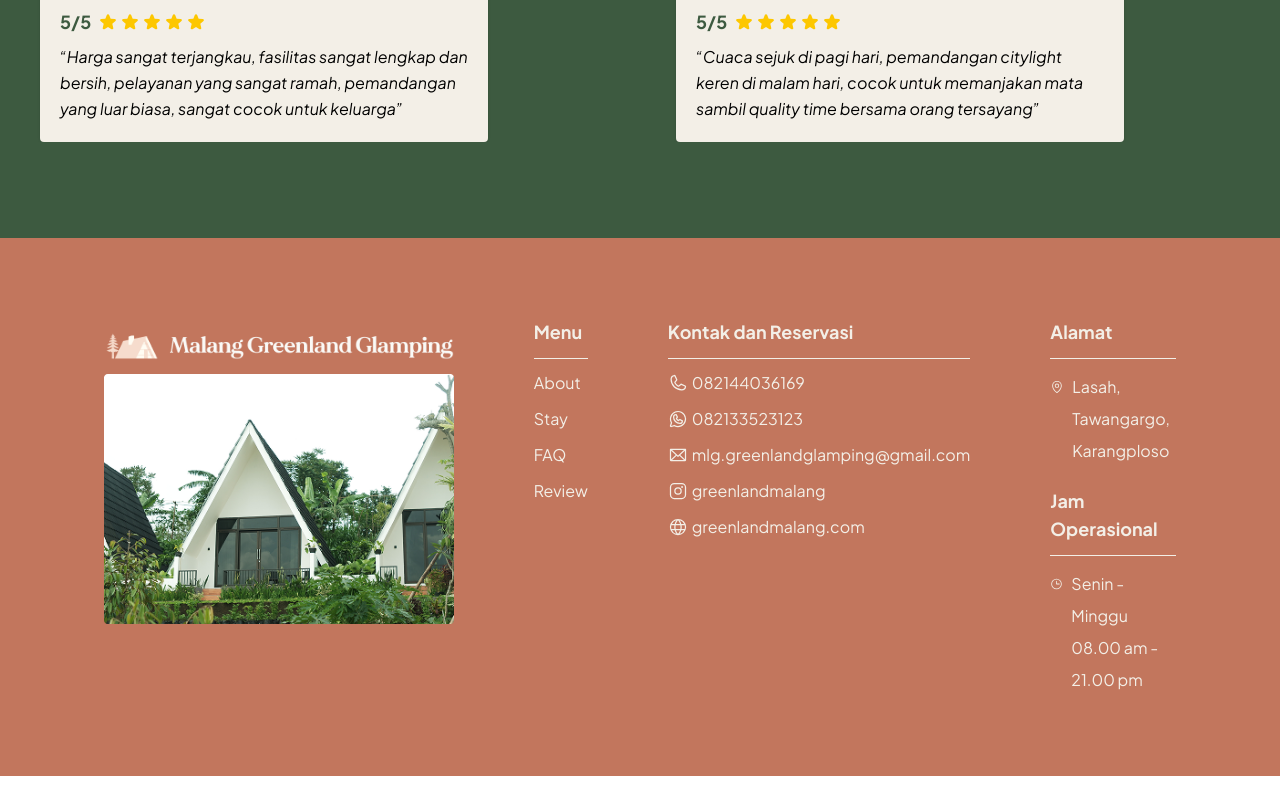
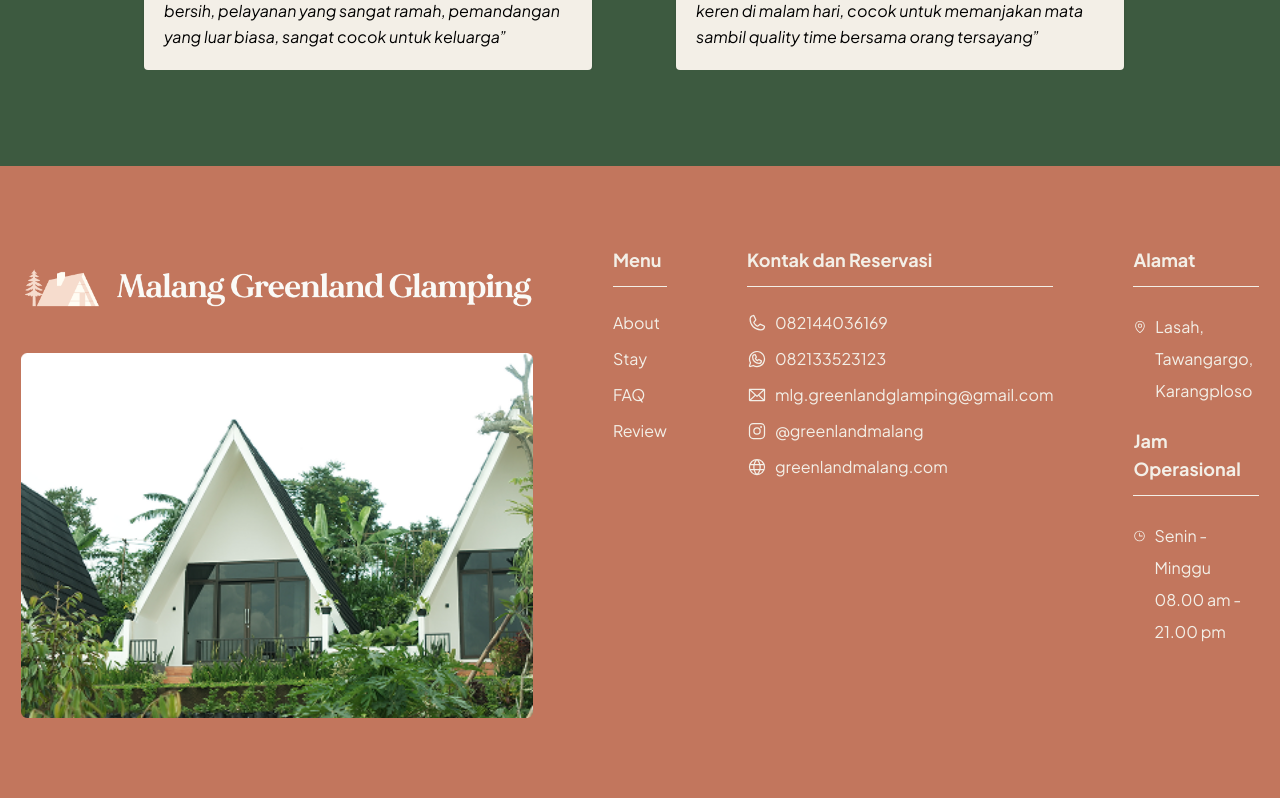
Before and after one commit to aruvin-s/greenland-landing-page, a React (Vite) app: page / in a window 1280 px wide. Shown: the part 7697-8495 px from the top of the page. Before the commit the page ends 8473 px from the top, so only its background shows below. Built offline with nearby package versions, Linux system fonts and the light colour scheme.

Commit message:
fix: fix footer and testimony section responsive

```diff
--- a/src/sections/Footer.jsx
+++ b/src/sections/Footer.jsx
@@ -6,63 +6,73 @@
 
 const Footer = () => {
   return (
-    <div>
-       <div className="bg-accent flex py-20">
-            <div className="flex justify-center gap-20 w-full px-[104px] font-jakarta text-secondary">
-                <div className="flex flex-col max-w-sm">
-                  <img src={Logo} alt="Villa Booking Logo"/>
-                  <img src={image} alt="Footer Image"/>
+    <div className="bg-accent py-20">
+      <div className="flex flex-col lg:flex-row justify-center gap-12 md:gap-20 w-full px-4 sm:px-8 md:px-[104px] font-jakarta text-secondary mx-auto items-center lg:items-start">
+        <div className="flex flex-col flex-shrink-0 w-full sm:w-lg">
+            <img
+              src={Logo}
+              alt="Villa Booking Logo"
+              className="mb-6 max-w-full h-auto object-contain"
+            />
+            <img
+              src={image}
+              alt="Footer Image"
+              className="max-w-full h-auto object-cover rounded-md"
+            />
           </div>
-                <div className="flex flex-col max-w-sm  gap-3">
-                  <p className='font-bold text-lg'>Menu</p>
-                  <div className='h-[1px] w-full bg-secondary'></div>
-                  <a>About</a>
-                  <a>Stay</a>
-                  <a>FAQ</a>
-                  <a>Review</a>
+
+        <div className="flex flex-col max-w-full mb-8 md:mb-0 gap-3 text-center lg:text-start">
+          <p className="font-bold text-lg">Menu</p>
+          <div className="h-[1px] bg-secondary mb-3"></div>
+          <a href="#" className="hover:underline transition">About</a>
+          <a href="#" className="hover:underline transition">Stay</a>
+          <a href="#" className="hover:underline transition">FAQ</a>
+          <a href="#" className="hover:underline transition">Review</a>
         </div>
-                <div className="flex flex-col max-w-sm  gap-3">
-                  <p className='font-bold text-lg'>Kontak dan Reservasi</p>
-                  <div className='h-[1px] w-full bg-secondary'></div>
-                  <div className='flex gap-1 items-center'>
+
+        <div className="flex flex-col mb-8 md:mb-0 gap-3 items-center lg:items-start">
+          <p className="font-bold text-lg">Kontak dan Reservasi</p>
+          <div className="h-[1px] w-full bg-secondary mb-3"></div>
+          <div className="flex gap-2 items-center">
             <PhoneIcon size={20} />
-                    <a>082144036169</a>
+            <a href="tel:082144036169" className="hover:underline transition">082144036169</a>
           </div>
-                  <div className='flex gap-1 items-center'>
+          <div className="flex gap-2 items-center">
             <WhatsappLogoIcon size={20} />
-                    <a>082133523123</a>
+            <a href="https://wa.me/082133523123" className="hover:underline transition">082133523123</a>
           </div>
-                  <div className='flex gap-1 items-center'>
+          <div className="flex gap-2 items-center">
             <EnvelopeIcon size={20} />
-                    <a>mlg.greenlandglamping@gmail.com</a>
+            <a href="mailto:mlg.greenlandglamping@gmail.com" className="hover:underline transition">mlg.greenlandglamping@gmail.com</a>
           </div>
-                  <div className='flex gap-1 items-center'>
+          <div className="flex gap-2 items-center">
             <InstagramLogoIcon size={20} />
-                    <a>greenlandmalang</a>
+            <a href="https://instagram.com/greenlandmalang" className="hover:underline transition">@greenlandmalang</a>
           </div>
-                  <div className='flex gap-1 items-center'>
+          <div className="flex gap-2 items-center">
             <GlobeIcon size={20} />
-                    <a>greenlandmalang.com</a>
+            <a href="https://greenlandmalang.com" className="hover:underline transition">greenlandmalang.com</a>
           </div>
         </div>
-                <div className='flex flex-col gap-5'>
-                  <div className="flex flex-col max-w-sm gap-3">
-                    <p className='font-bold text-lg'>Alamat</p>
-                    <div className='h-[1px] w-full bg-secondary'></div>
-                    <div className='flex items-start gap-2'>
-                      <MapPinIcon size={20} className='mt-[6px]' />
-                      <div className='text-secondary leading-8'>
+
+        <div className="flex flex-col gap-5">
+          <div className="flex flex-col gap-3 items-center lg:items-start">
+            <p className="font-bold text-lg">Alamat</p>
+            <div className="h-[1px] w-full bg-secondary mb-3"></div>
+            <div className="flex items-start gap-2">
+              <MapPinIcon size={20} className="mt-[6px]" />
+              <div className="text-secondary leading-8">
                 <p>Lasah, Tawangargo,</p>
                 <p>Karangploso</p>
               </div>
             </div>
           </div>
-                  <div className="flex flex-col max-w-sm gap-3">
-                    <p className='font-bold text-lg'>Jam Operasional</p>
-                    <div className='h-[1px] w-full bg-secondary'></div>
-                    <div className='flex items-start gap-2'>
-                      <ClockIcon size={20} className='mt-[6px]' />
-                      <div className='text-secondary leading-8'>
+          <div className="flex flex-col gap-3 items-center lg:items-start">
+            <p className="font-bold text-lg">Jam Operasional</p>
+            <div className="h-[1px] w-full bg-secondary mb-3"></div>
+            <div className="flex items-start gap-2">
+              <ClockIcon size={20} className="mt-[6px]" />
+              <div className="text-secondary leading-8">
                 <p>Senin - Minggu</p>
                 <p>08.00 am - 21.00 pm</p>
               </div>
@@ -71,8 +81,8 @@
         </div>
       </div>
     </div>
-    </div>
-  )
-}
+  );
+};
+
 
 export default Footer
--- a/src/sections/Testimony.jsx
+++ b/src/sections/Testimony.jsx
@@ -5,16 +5,16 @@
 import testi1 from '.././assets/testimony1.png'
 import testi2 from '.././assets/testimony2.png'
 
-const Testimony= () => {
+const Testimony = () => {
   return (
     <div>
-        <div className="min-h-screen bg-primary flex flex-col justify-center items-center">
-            <div className="flex flex-col justify-center items-center gap-6 py-24">
-                <Chips variant="secondary" text="TESTIMONI"/>
-                <p className="font-mirage text-secondary font-bold text-4xl text-center">
+      <div className="min-h-screen bg-primary flex flex-col justify-center items-center px-4 sm:px-8">
+        <div className="flex flex-col justify-center items-center gap-6 py-24 max-w-7xl mx-auto w-full">
+          <Chips variant="secondary" text="TESTIMONI" />
+          <p className="font-mirage text-secondary font-bold text-3xl sm:text-4xl text-center px-2 sm:px-0">
             Bagaimana pengalaman mereka?
           </p>
-                <div className='flex gap-10'>
+          <div className="flex flex-col sm:flex-row sm:justify-center sm:gap-10 gap-8 w-full max-w-5xl">
             <TestimonyCard
               name="Octaviana"
               rating={5}
@@ -31,7 +31,8 @@
         </div>
       </div>
     </div>
-  )
-}
+  );
+};
+
 
 export default Testimony
```
Lines whose indentation alone changed are shown as unchanged.
